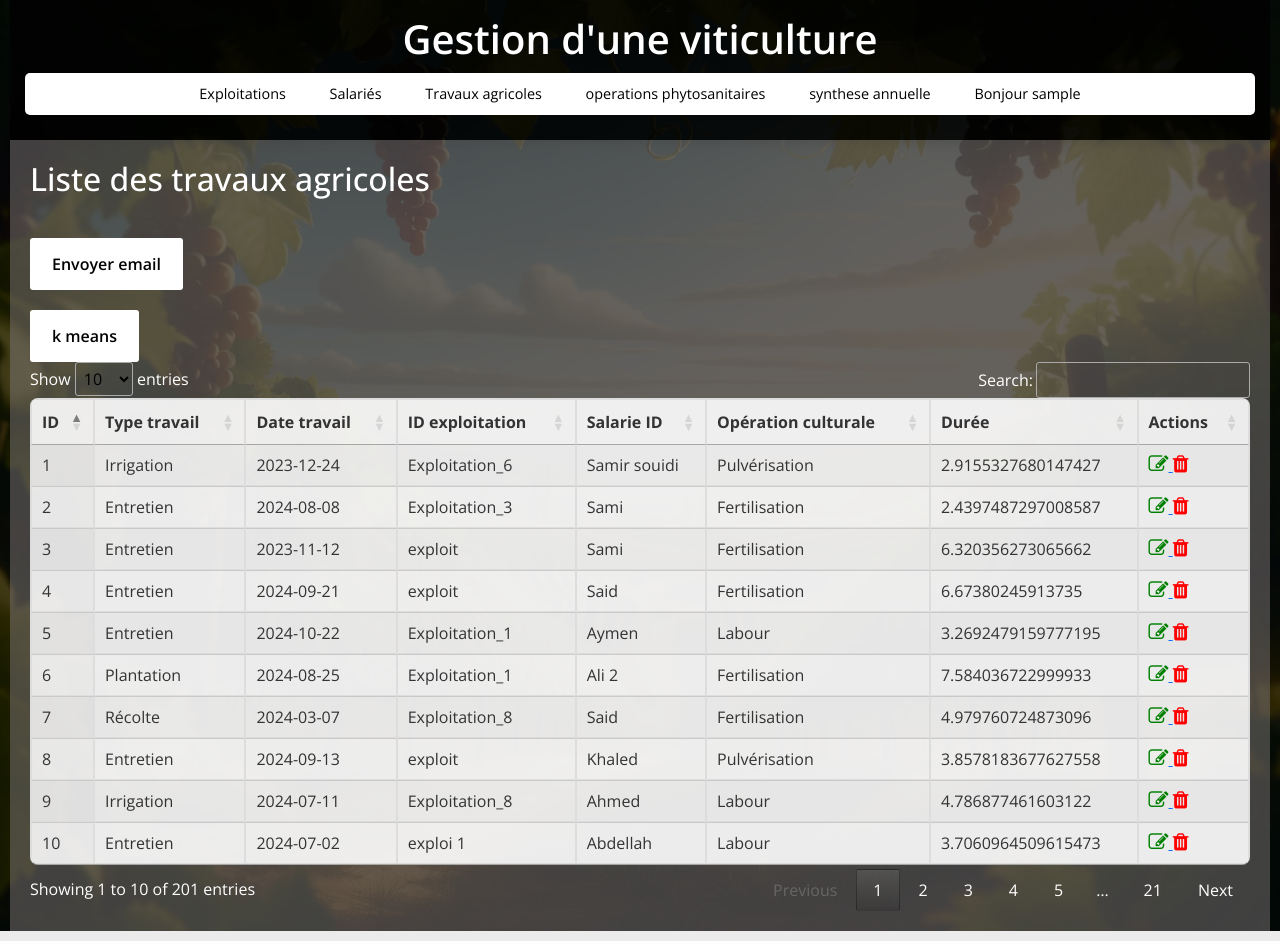
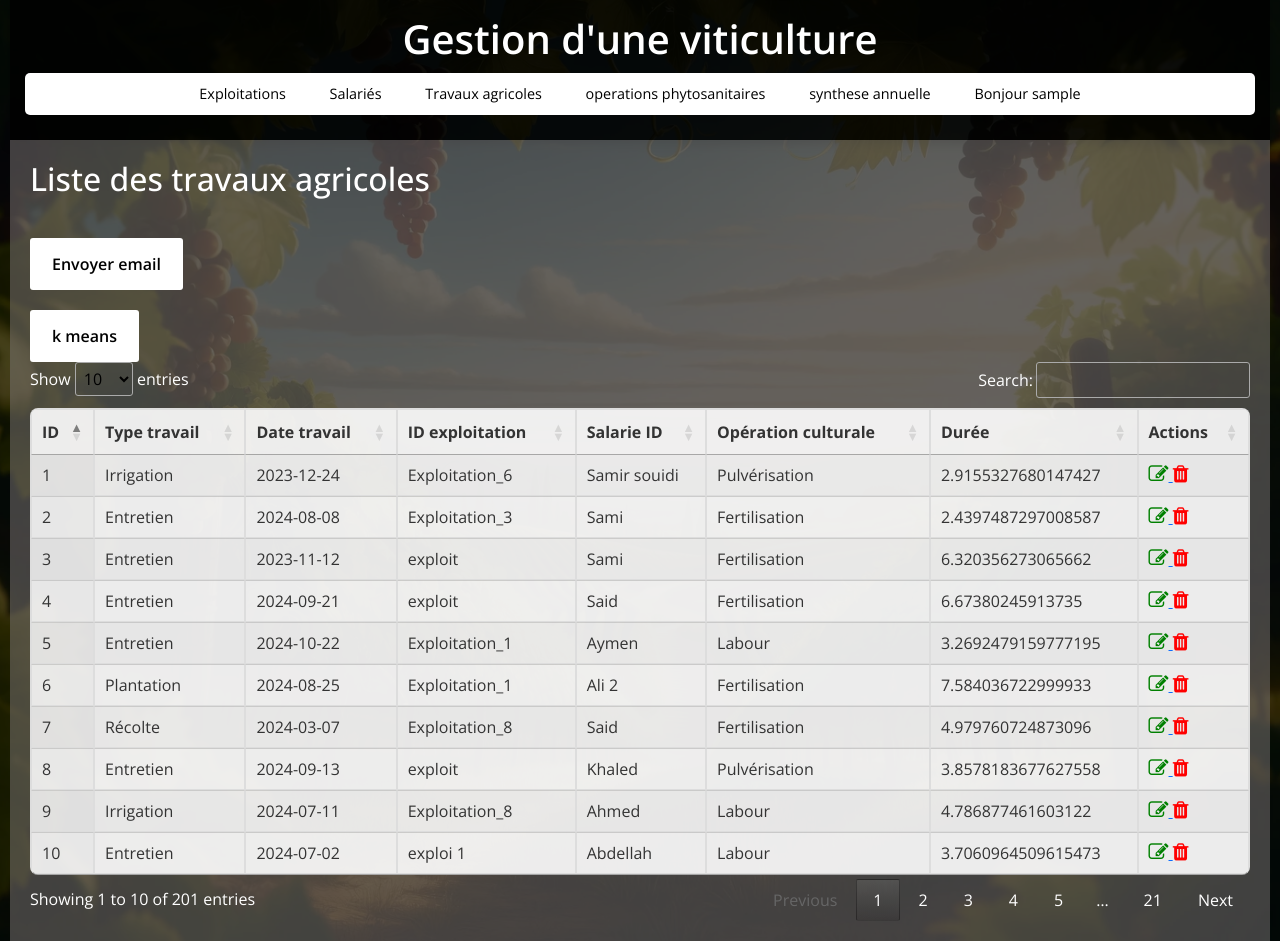
Before and after one commit to samirswidi/viticultureV1, a Flask app: page /travaux in a window 1280 px wide. Run offline with Flask 3, Linux system fonts and the light colour scheme; the visitor is signed in with stand-in values (Sample User, id 1); data comes from the database, SQL or seed files in the repository; some libraries are stand-ins or nearby versions.

Commit message:
adjust search spacing

```diff
--- a/static/style.css
+++ b/static/style.css
@@ -288,3 +288,7 @@ ul {
   .graph-container {
       background-color: #FFFFFF;
   }
+
+  .dataTables_filter {
+      margin-bottom: .6rem;
+  }
--- a/templates/synthese_chefs.html
+++ b/templates/synthese_chefs.html
@@ -233,7 +233,7 @@
         </script>
         </div>
         {% if data['chefs'] %}
-        <h2>Répartition des Chefs d'Exploitation</h2>
+        <h2 class="mt-50">Répartition des Chefs d'Exploitation</h2>
 					<div class="graph-container">
         		<canvas id="chefsChart" width="400" height="200"></canvas>
 					</div>
```
